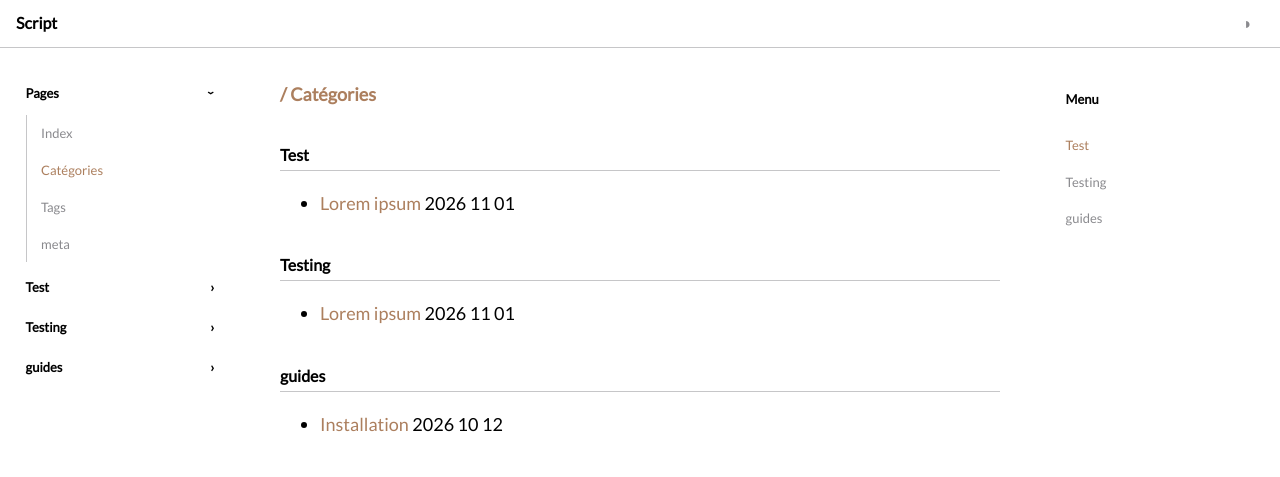
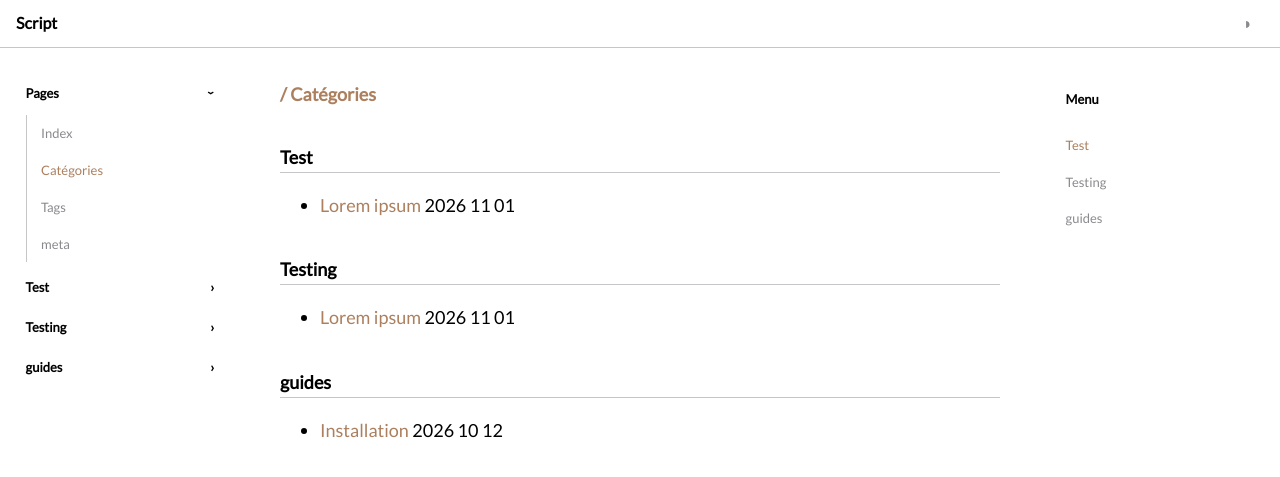
Before and after one commit to script-txt/script-txt.github.io, a Jekyll site: the page built from categories.html, in a window 1280 px wide. Shown: the top 477 px of the page. Built offline with Jekyll 4.4.1, drawn with Linux system fonts in a browser that asks for light colours.

Commit message:
Update default.html

```diff
--- a/_layouts/default.html
+++ b/_layouts/default.html
@@ -102,7 +102,7 @@
   main { padding: 2rem 2.5rem 4rem; max-width: 50rem; width: 100%; }
   main h1 { font-size: large; font-weight: bolder; /*line-height: inherit;*/ font-size: large; margin: 0 0 1rem; }
   main h2 {
-    font-size: medium; font-weight: bolder; /*line-height: inherit;*/
+    font-size: large; font-weight: bolder; /*line-height: inherit;*/
     /*margin: 2.5rem 0 1rem; padding-bottom: .3rem;*/
     padding-top: 1em;
     border-bottom: 1px solid var(--border);
```
